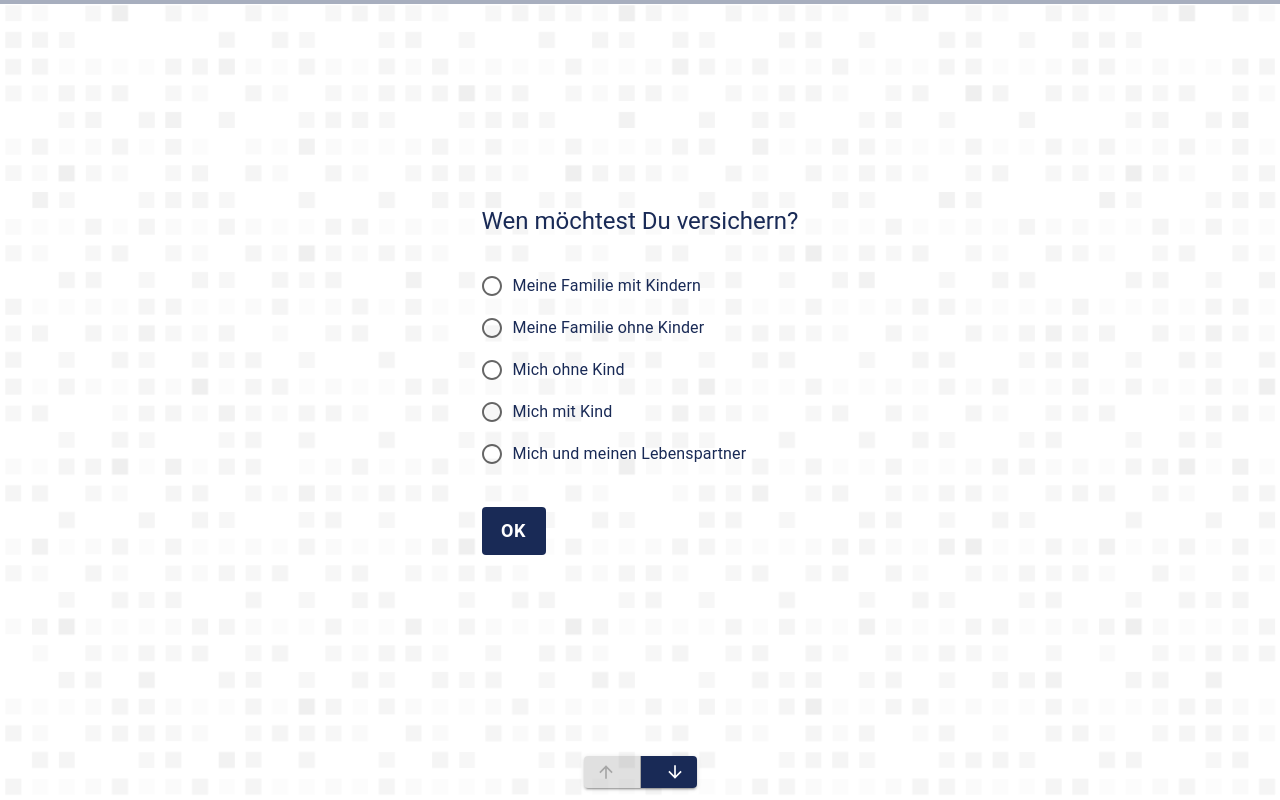
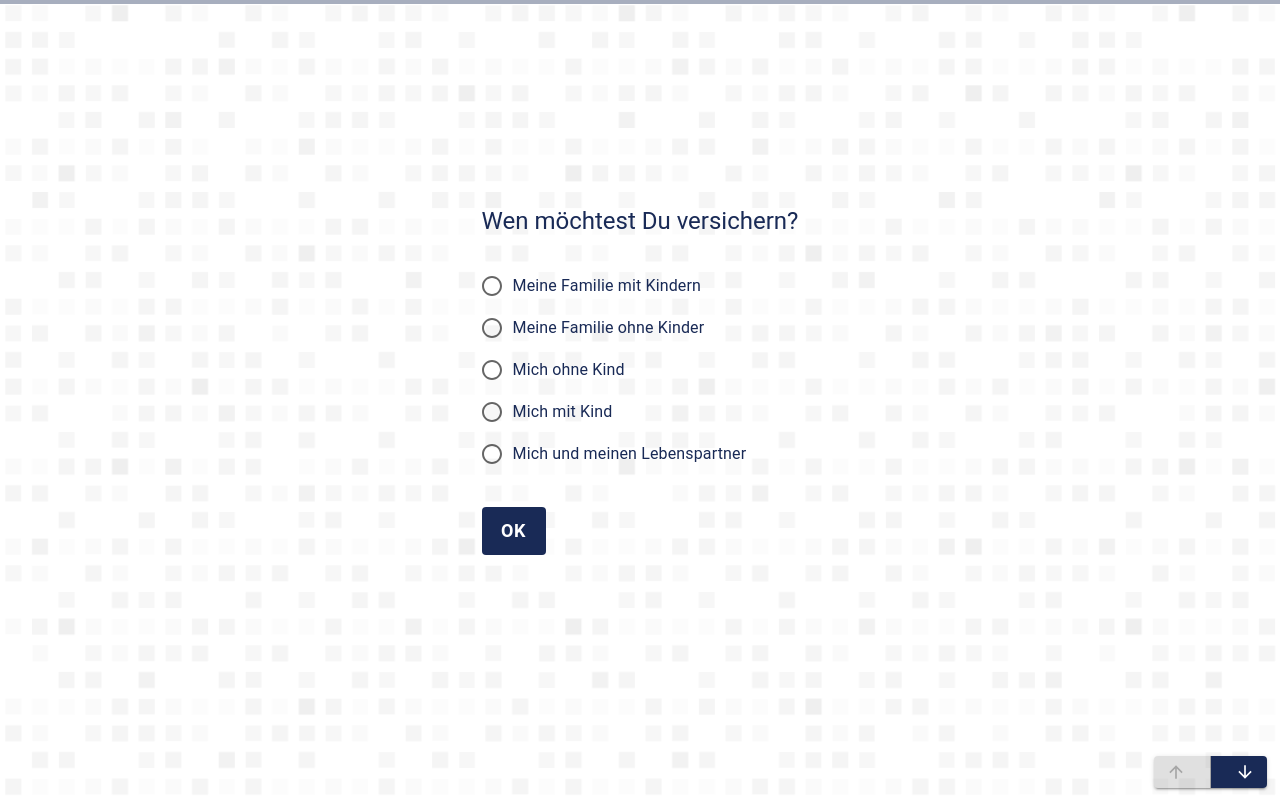
Before and after one commit to RowenaRavenclawWithExtraClaws/for-real, a React (Create React App) app: page / in a window 1280 px wide. Both pictures are taken after a click on the button "LOSLEGEN". Built offline with nearby package versions, Linux system fonts and the light colour scheme.

Commit message:
adjust stules

```diff
--- a/src/assets/styles/questionPage/pagination.module.css
+++ b/src/assets/styles/questionPage/pagination.module.css
@@ -1,3 +1,10 @@
 .paginationDiv {
   text-align: center;
 }
+
+@media (min-width: 600px) {
+  .paginationDiv {
+    text-align: right;
+    margin-right: 0.8rem;
+  }
+}
```
